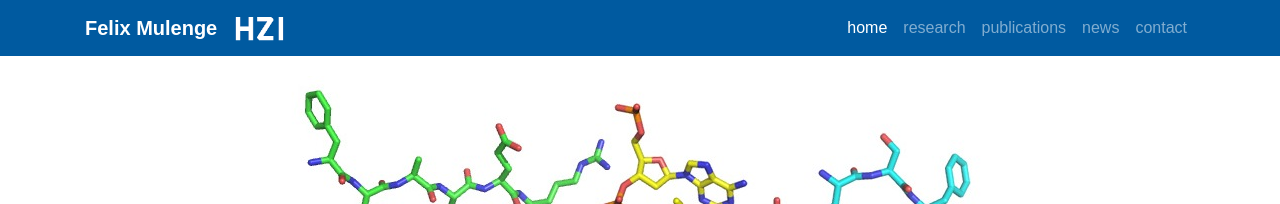
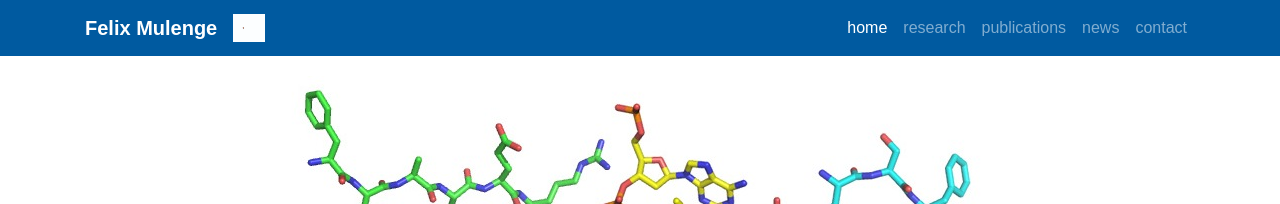
Before and after one commit to fmulenge/fmulenge.github.io, a Jekyll site: the page built from index.md, in a window 1280 px wide. Shown: the top 204 px of the page. Built offline with Jekyll 4.4.1, drawn with Linux system fonts in a browser that asks for light colours.

Commit message:
Update header.html

```diff
--- a/_includes/header.html
+++ b/_includes/header.html
@@ -25,7 +25,7 @@
     <nav class="navbar navbar-expand-lg navbar-dark" style="background-color: #005AA0">
       <div class="container">
         <a class="navbar-brand" style="font-weight:bold" href="/">{{site.name}}</a>
-        <a href="https://www.helmholtz-hzi.de/en/"><img class="inline-block navb-icon" src="/static/img/logo/HZI_logo.svg" alt=""></a>
+        <a href="https://www.helmholtz-hzi.de/en/"><img class="inline-block navb-icon" src="/static/img/logo/host_logo.jpg" alt=""></a>
         <button type="button" class="navbar-toggler" data-toggle="collapse" data-target="#navbarContent" aria-controls="navbarContent" aria-expanded="false" aria-label="Toggle navigation">
           <span class="navbar-toggler-icon"></span>
         </button>
```
